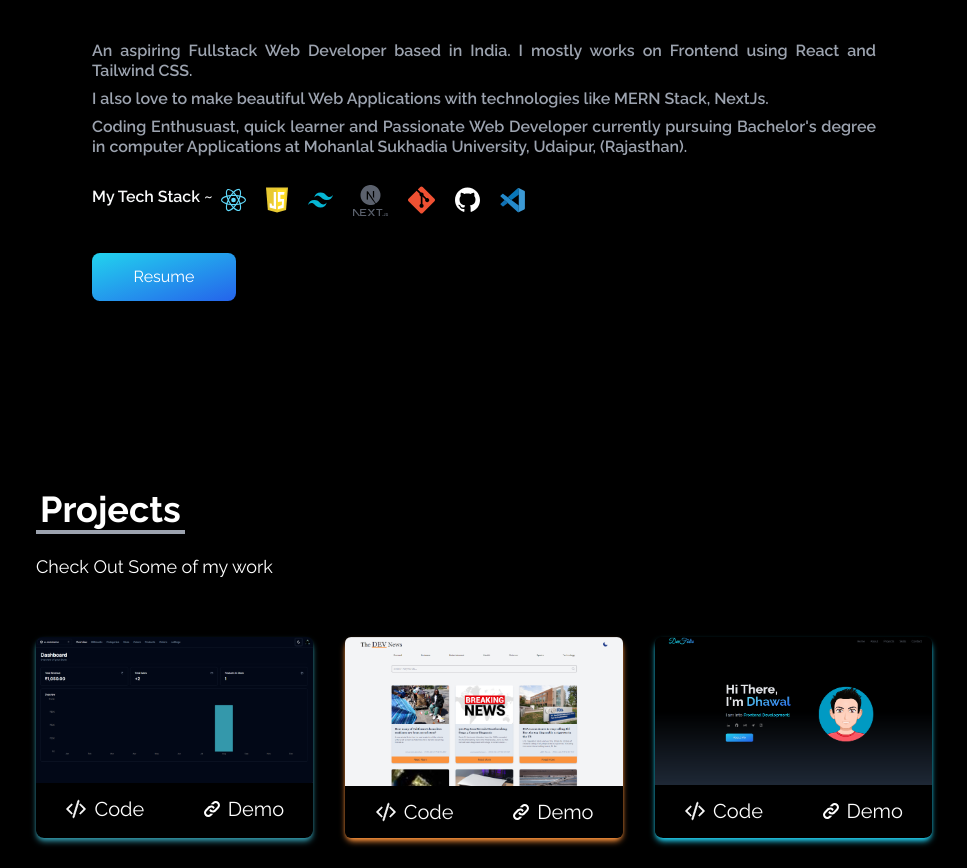
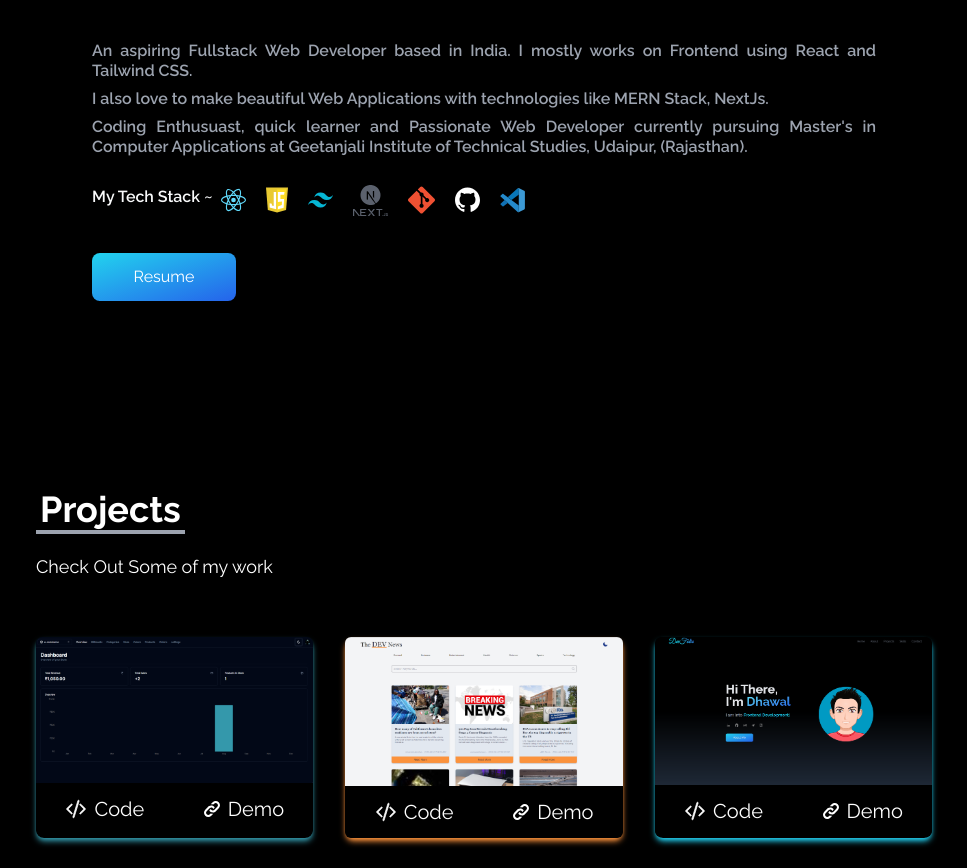
Before and after one commit to dhawal-793/DevFolio, a React (Vite) app: page / in a window 1280 px wide. Shown: the part 1345-2213 px from the top of the page, without its empty margins (156-1123 px from the left). Built offline with nearby package versions, Linux system fonts and the light colour scheme.

Commit message:
Updated About.

```diff
--- a/src/components/About.jsx
+++ b/src/components/About.jsx
@@ -21,7 +21,7 @@ const About = () => {
                         </p>
                         <p className='leading-tight'> I also love to make beautiful Web Applications with technologies like MERN Stack, NextJs.</p>
                         <p className='leading-tight'>
-                            Coding Enthusuast, quick learner and Passionate Web Developer currently pursuing Bachelor's degree in computer Applications at Mohanlal Sukhadia University, Udaipur, (Rajasthan).
+                            Coding Enthusuast, quick learner and Passionate Web Developer currently pursuing Master's in Computer Applications at Geetanjali Institute of Technical Studies, Udaipur, (Rajasthan).
                         </p>
                     </div>
                     <div className='py-3 text-gray-50 sm:flex font-semibold'>
```
